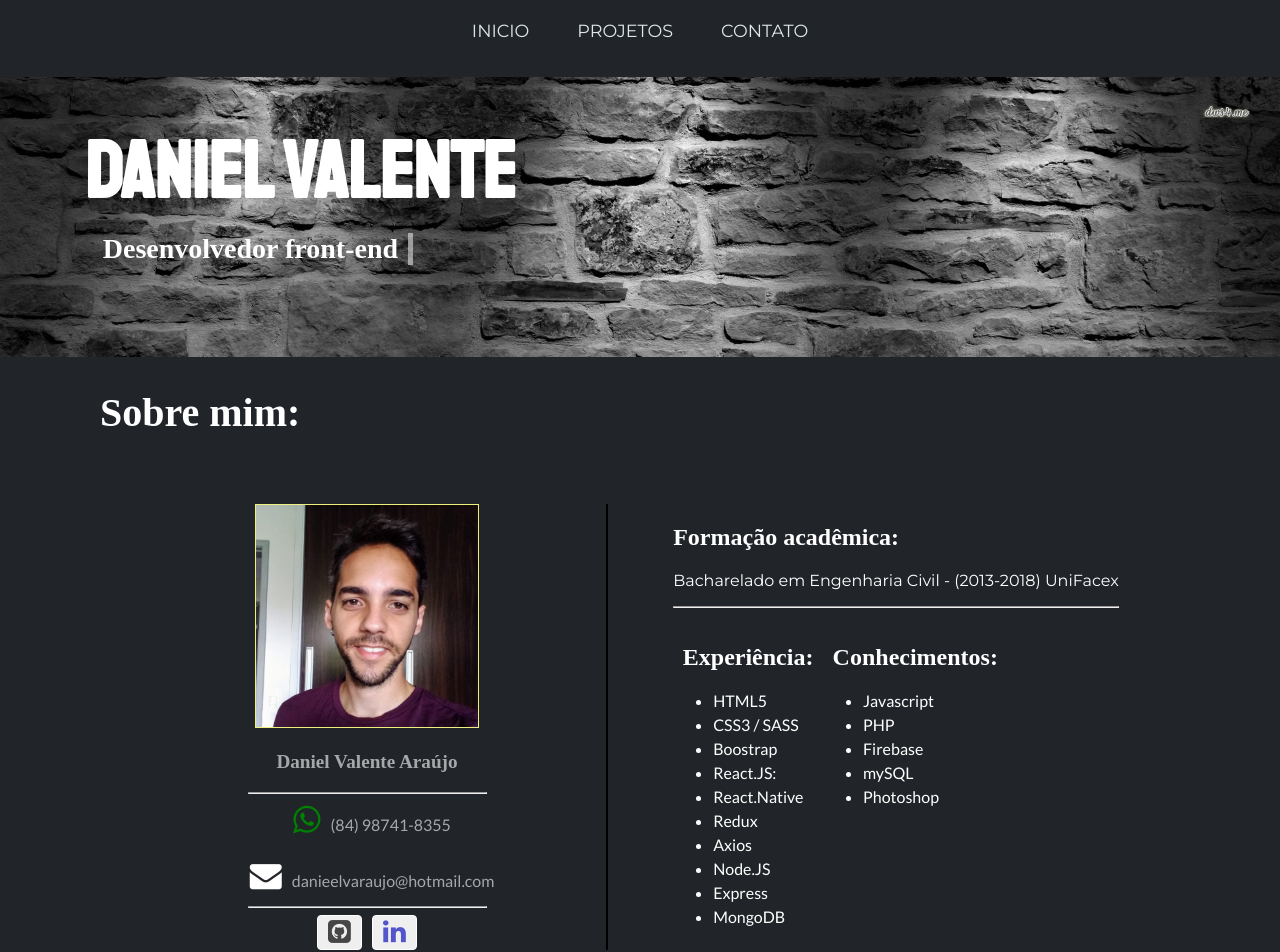
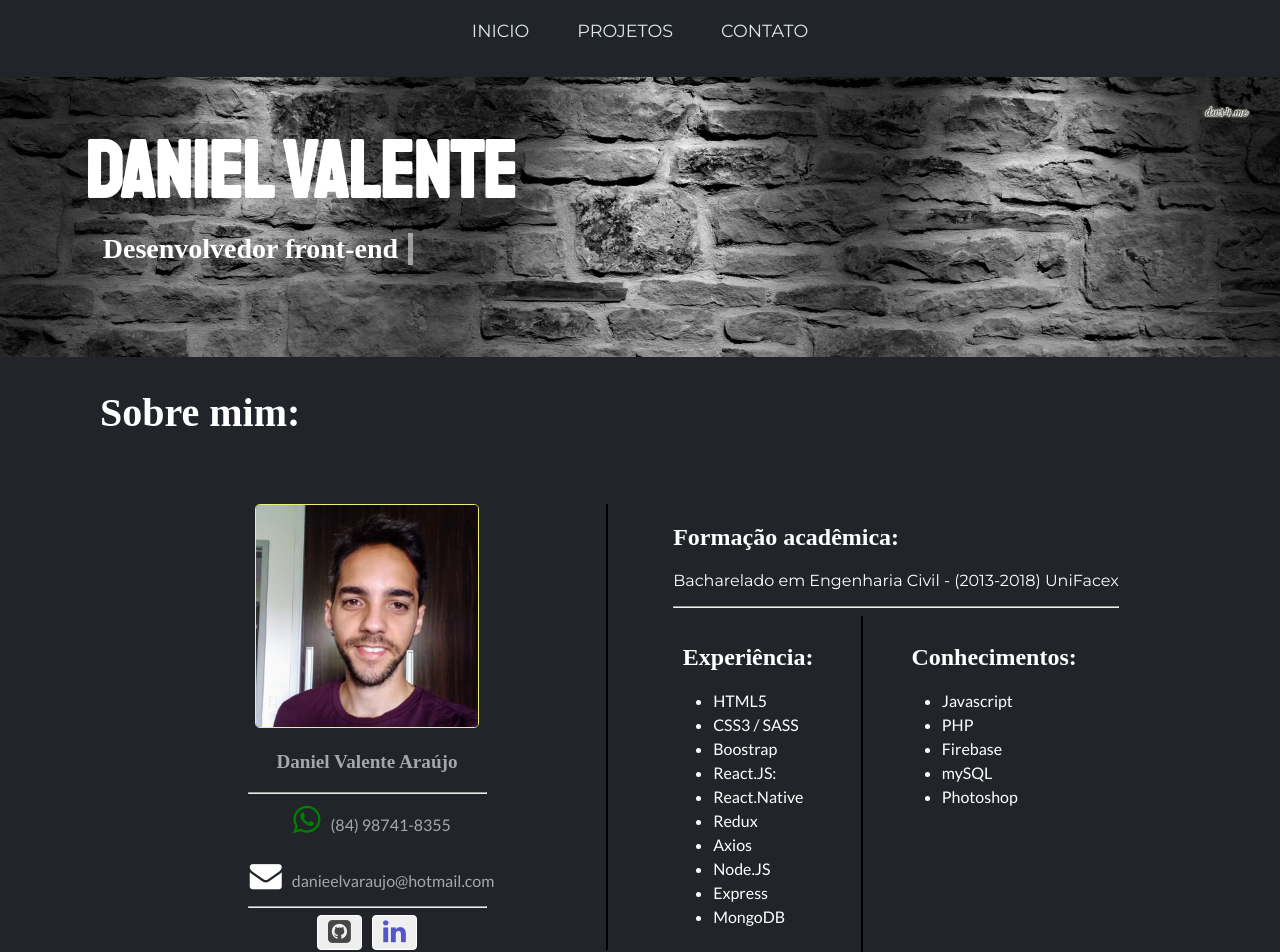
Before and after one commit to danieelvaraujo/site_v2, a React (Create React App) app: page / in a window 1280 px wide. Shown: the top 952 px of the page. Built offline with nearby package versions, Linux system fonts and the light colour scheme; a web font is replaced by a local one.

Commit message:
Ajustes na UI

```diff
--- a/src/Componentes/Carrosel/Cartao.scss
+++ b/src/Componentes/Carrosel/Cartao.scss
@@ -3,6 +3,7 @@
   height: 70vh;
   top: 0;
   left: 0;
+  border-radius: 0.4em;
 }
 
 .Detalhes {
@@ -10,6 +11,7 @@
   padding: 1em;
   position: relative;
   text-align: center;
+
   p {
     margin-top: 0.5em;
   }
--- a/src/Paginas/Inicio/Sobre/Paineis/Paineis.scss
+++ b/src/Paginas/Inicio/Sobre/Paineis/Paineis.scss
@@ -37,6 +37,7 @@ li {
 .DvEsqrd {
   img {
     height: auto;
+    border-radius: 0.3em;
     width: 14em;
     border: 1px solid rgb(238, 240, 125);
   }
@@ -116,6 +117,7 @@ li {
   display: inline-block;
   text-align: left;
   color: white;
+  justify-content: space-evenly;
 
   h2 {
     font-family: "Spectral SC", serif;
@@ -127,6 +129,8 @@ li {
   text-align: left;
   line-height: 24px;
   padding: 0.6em;
+  padding-right: 3em;
+  border-right: 2px solid black;
 }
 
 .Sab {
@@ -135,6 +139,7 @@ li {
   margin-left: auto;
   vertical-align: top;
   padding: 0.6em;
+  padding-left: 3em;
 }
 
 @media (max-width: 568px) {
--- a/src/Paginas/Projetos/Projetos.scss
+++ b/src/Paginas/Projetos/Projetos.scss
@@ -7,6 +7,7 @@
   background: url("../../Espolios//hdwall.jpg");
   background-size: cover;
   background-attachment: fixed;
+
   h3 {
     color: white;
     font-family: "Girassol", cursive;
```
